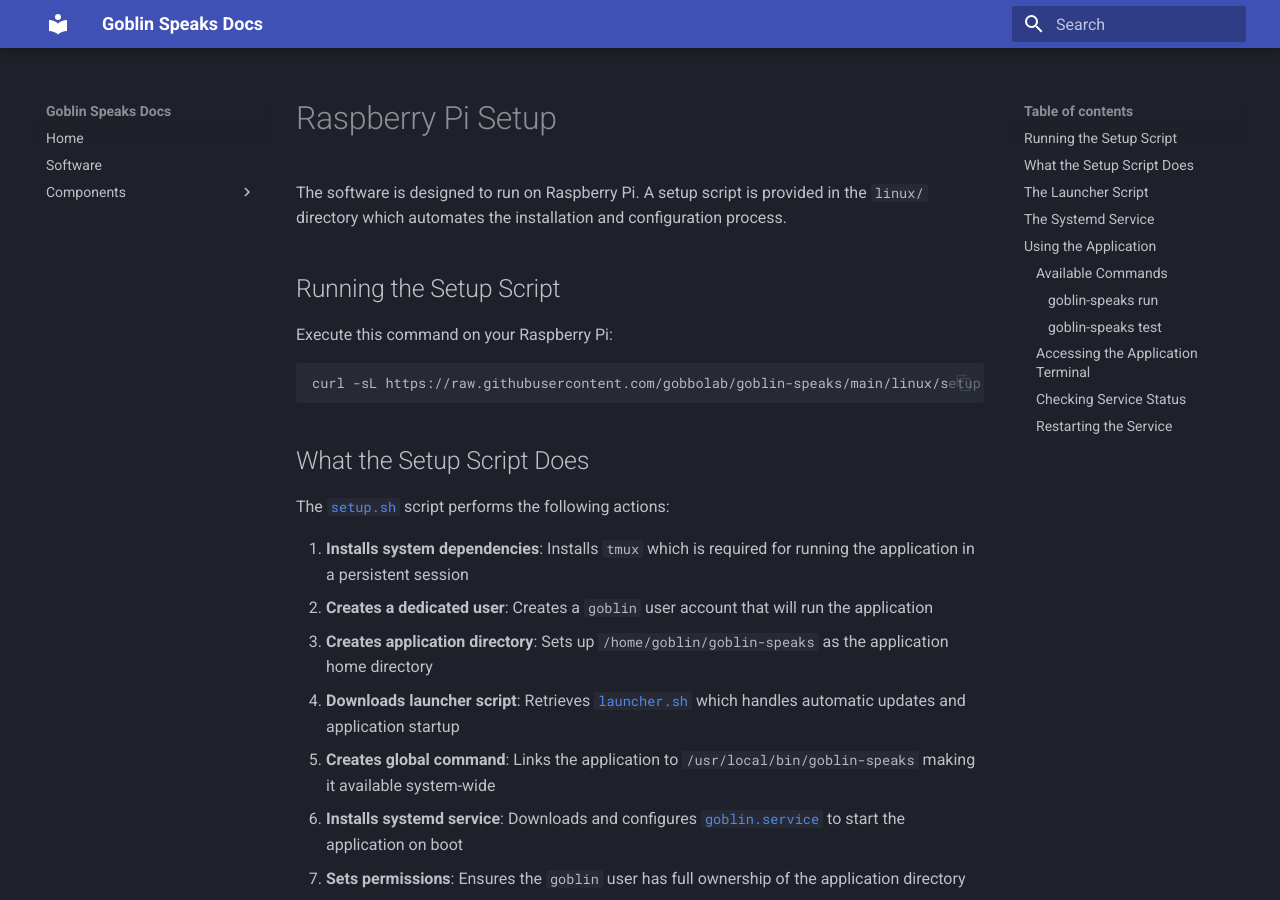
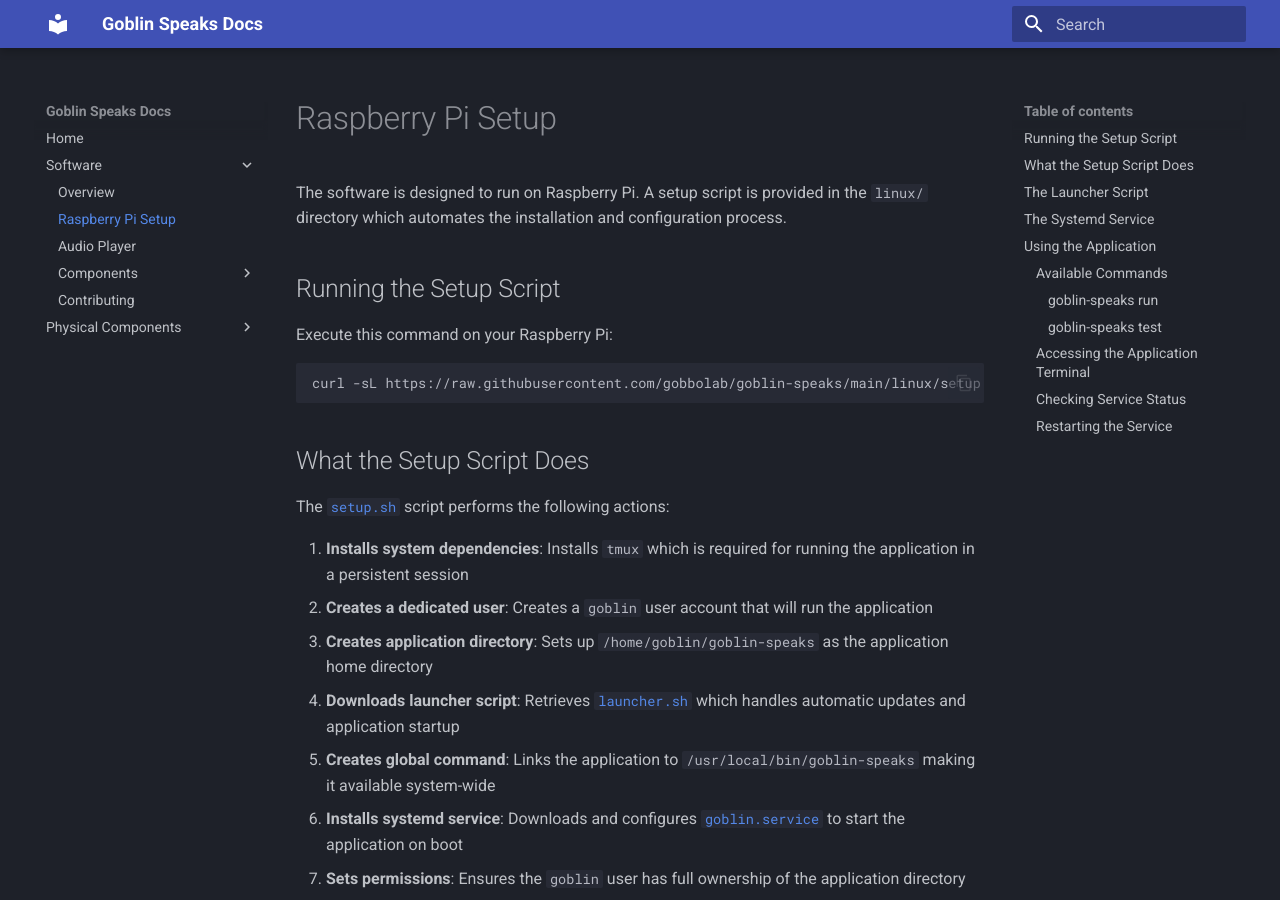
Before and after one commit to gobbolab/goblin-speaks, an MkDocs documentation site: the page built from docs/software/raspberry-pi-setup.md, in a window 1280 px wide and 900 px high. Built offline with MkDocs 1.6.1 and Material for MkDocs 9.7.7, drawn with Linux system fonts in a browser that asks for light colours.

Commit message:
fix docs nav

```diff
--- a/mkdocs.yml
+++ b/mkdocs.yml
@@ -8,8 +8,15 @@
 
 nav:
   - Home: index.md
-  - Software: software.md
-  - Components:
+  - Software:
+      - Overview: software/overview.md
+      - Raspberry Pi Setup: software/raspberry-pi-setup.md
+      - Audio Player: software/audio-player.md
+      - Components:
+          - Dispenser: software/components/dispenser.md
+          - GSCardDispenser: software/components/gs-card.md
+      - Contributing: software/contributing.md
+  - Physical Components:
       - Overview: components/overview.md
       - Goblin Speaks Animatronic Body: components/goblin-speaks-animatronic-body.md
       - Goblin Speaks Card Dispenser: components/goblin-speaks-card-dispenser.md
```
